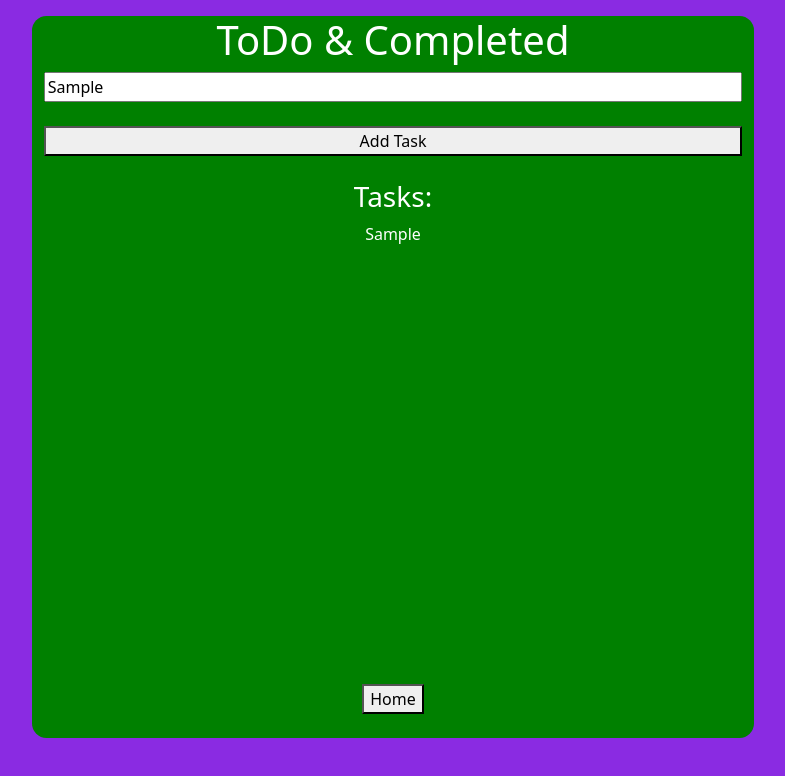
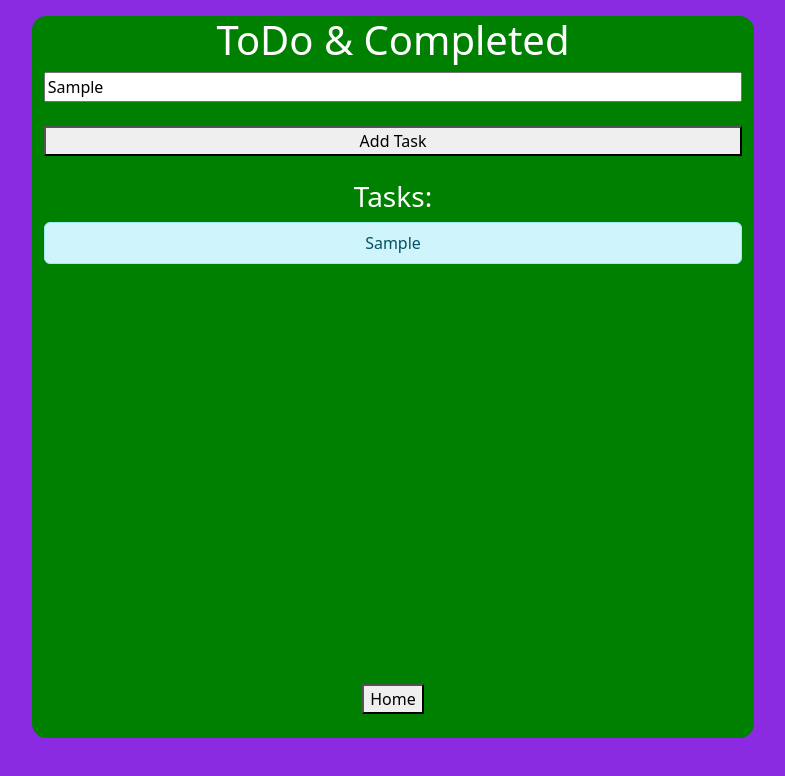
Before and after one commit to CaitlinSchaef/React-To-Do-List-Project, a React (Vite) app: page /alltasks in a window 1280 px wide. Both pictures are taken after typing "Sample" into the empty fields and a click on the button "Add Task". Shown: the top 776 px of the page, without its empty margins (247-1032 px from the left). Built offline with nearby package versions, Linux system fonts and the light colour scheme.

Commit message:
you have a starting place for local storage

```diff
--- a/src/Pages/ToDoFunction.jsx
+++ b/src/Pages/ToDoFunction.jsx
@@ -3,19 +3,23 @@ import Container from 'react-bootstrap/Container'
 import Row from 'react-bootstrap/Row'
 import Col from 'react-bootstrap/Col'
 import Button from 'react-bootstrap/Button';
-import { useContext, useState } from "react";
+import { useContext, useEffect, useState } from "react";
 import { Link } from 'react-router-dom'
 import { TaskContext } from '../main';
+import ListGroup from 'react-bootstrap/ListGroup';
+import { ListGroupItem } from 'react-bootstrap';
 
 
 
 //initial State
 export const initialState = {
     tasks: [
-        // id: "",
-        // title: ,
-        // status: , (like todo or complete or archived)
-        // description: ,
+        // {
+            // id: 0,
+            // title: '',
+            // status: , "complete" || "archived" || "todo"
+            // description: '',
+        // }s
     ]
 }
 
@@ -23,14 +27,26 @@ export const initialState = {
 export const taskReducer = (state, action) => {
     switch(action.type) {
         case 'addTask':
-            return {tasks: [...state.tasks, {id: state.tasks.length + 1, title: action.name, status: "need to complete", description: ""}]}
+            return {tasks: [...state.tasks, {id: state.tasks.length + 1, title: action.name, completed: false, description: ""}]}
     }
 }
+
+//The dispatch function returned by useReducer lets you update the state to a different value and trigger a re-render. You need to pass the action as the only argument to the dispatch function
 
 // make a body const
 const Body = () => {
     const {state, dispatch} = useContext(TaskContext)
     const [taskName, setTaskName] = useState('')
+    useEffect (() => {
+        // localStorage.getItem()
+
+        // on first load
+        // read local storage - if it has anything in it, put it into your local state
+
+        // after first load if state.tasks changes
+        // set local storage to be equal to state.tasks
+
+    }, [state.tasks])
     return (
       <ThemeProvider
       breakpoints={['xxxl', 'xxl', 'xl', 'lg', 'md', 'sm', 'xs']}
@@ -43,19 +59,24 @@ const Body = () => {
                 {/* task input field and action button */}
                 <input
                     value={taskName}
-                    onChange={event => setTaskName(event.target.value)}
-                />
+                    onChange={event => {
+                        setTaskName(event.target.value)
+                    } }
+                    />
                 <br />
-                <button onClick={() => dispatch({type: 'addTask', name: taskName})}>Add Task</button>
+                <button onClick={() => {
+                    // localStorage.setItem('tasks', taskName)
+                    dispatch({type: 'addTask', name: taskName})
+                }}>Add Task</button>
                 <br />
 
                 <div className="overflow-scroll" style={{height: "60vh"}}>
                 <h3>Tasks:</h3>
                     {state.tasks.map(task => (
                         <div key={task.id}>
-                            <div>
-                                {task.title}
-                            </div>
+                            <ListGroup>
+                                <ListGroupItem action variant="info">{task.title}</ListGroupItem>
+                            </ListGroup>
                         </div>
                     ))}
               </div>
```
